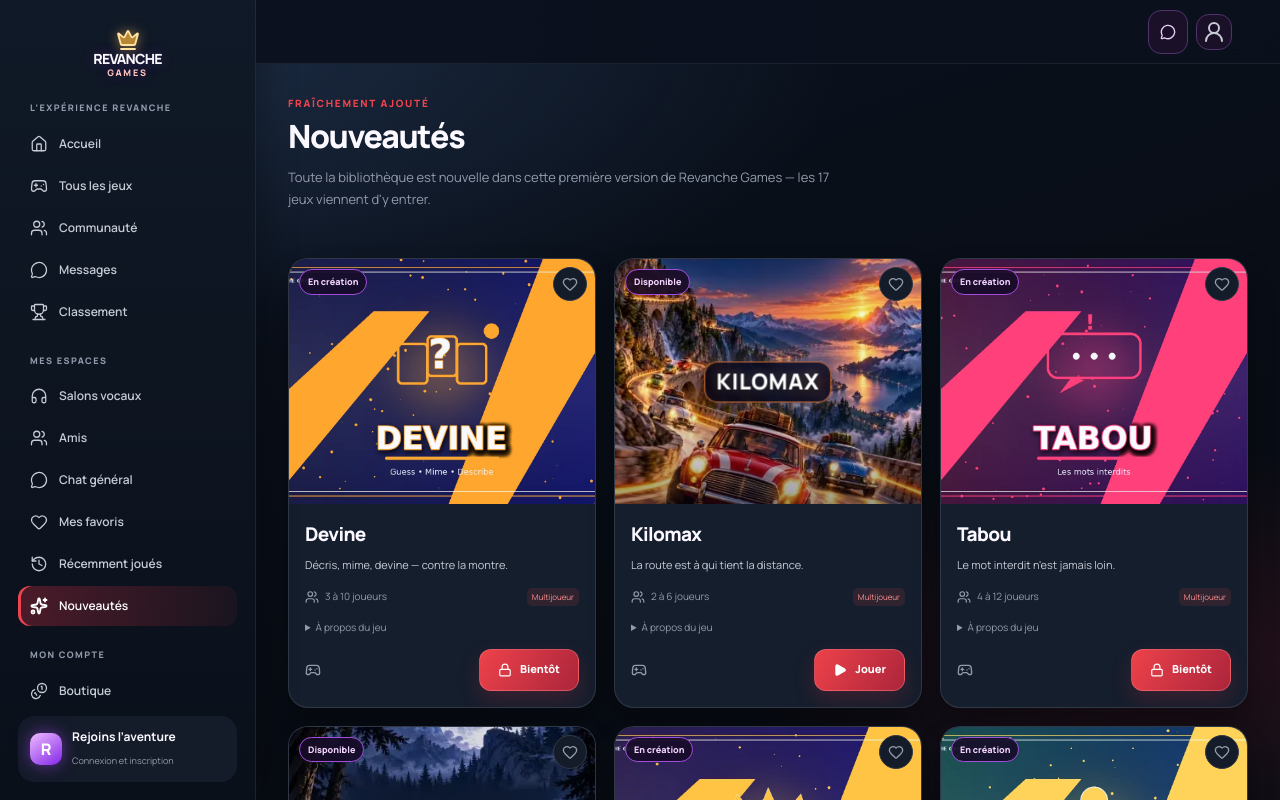
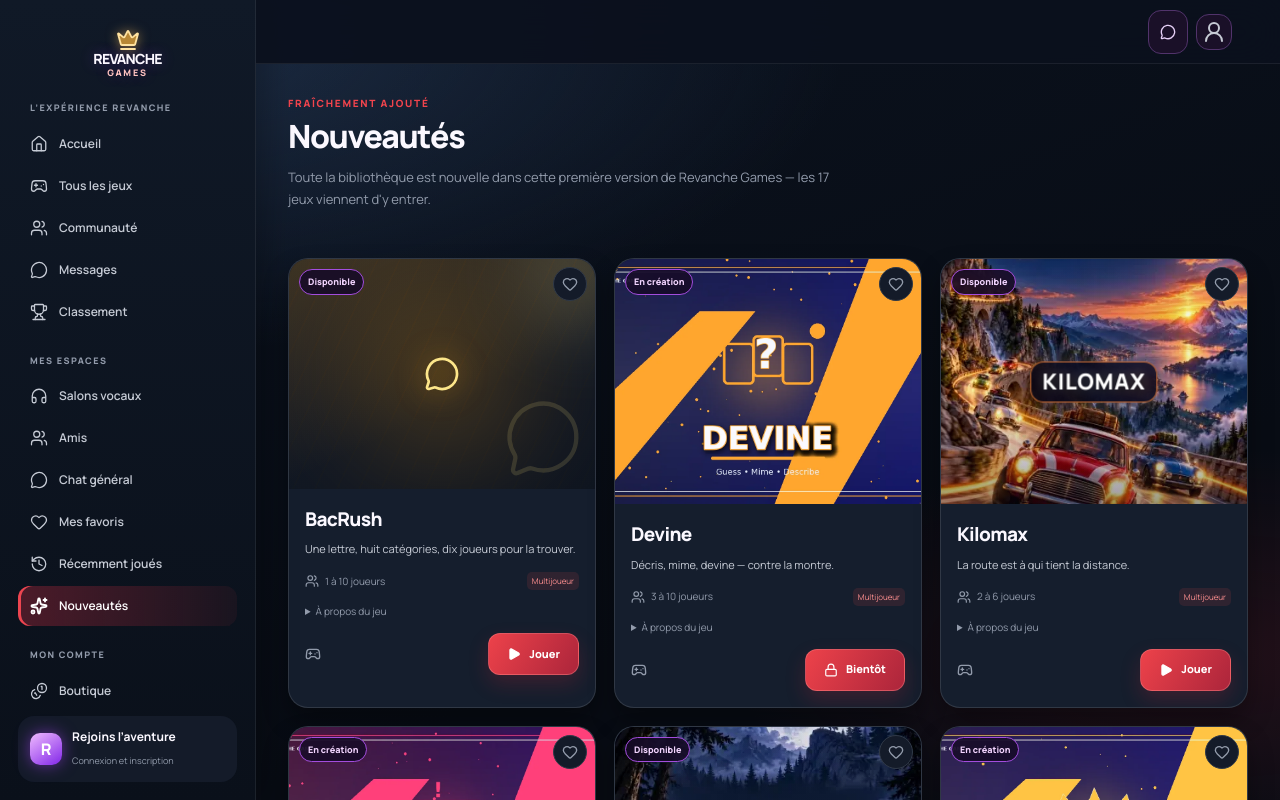
Before and after one commit to falmonmickael260-commits/revanchegames, a Next.js app: page /new in a window 1280 px wide. Shown: the top 800 px of the page. Built offline with nearby package versions, Linux system fonts and the light colour scheme; no server answers.

Commit message:
Active BacRush dans le catalogue

```diff
--- a/src/components/shell/ShellFrame.tsx
+++ b/src/components/shell/ShellFrame.tsx
@@ -97,7 +97,7 @@ export function ShellFrame({ children }: { children: React.ReactNode }) {
       {/* Inviter un ami sans quitter l'écran de jeu — seulement là, pour ne
           pas dupliquer le sélecteur de jeu de <InviteFriendDialog /> (ouvert
           depuis /friends), où le jeu reste à choisir. */}
-      {active && immersive && GAMES.find(game => game.id === active.slug)?.supportsRooms !== false && <InGameInviteDock gameSlug={active.slug} roomCode={active.roomCode} />}
+      {active && immersive && GAMES.find(game => game.id === active.slug)?.supportsRooms !== false && GAMES.find(game => game.id === active.slug)?.supportsPlatformInvites !== false && <InGameInviteDock gameSlug={active.slug} roomCode={active.roomCode} />}
 
       {/* Invitation reçue : par-dessus tout, y compris l'écran de jeu, où
           l'en-tête et sa cloche sont masqués. Une invitation est périssable. */}
--- a/src/components/social/InviteFriendDialog.tsx
+++ b/src/components/social/InviteFriendDialog.tsx
@@ -8,7 +8,7 @@ import { sendGameInvitation } from "@/lib/social/api";
 import { requestPushDelivery } from "@/lib/push-client";
 import type { FriendEntry } from "@/lib/social/types";
 
-const PLAYABLE = GAMES.filter((game) => game.enabled);
+const PLAYABLE = GAMES.filter((game) => game.enabled && game.supportsPlatformInvites !== false);
 
 /**
  * « Inviter à jouer » : choisir le jeu, puis envoyer.
@@ -26,7 +26,7 @@ export function InviteFriendDialog({
 }) {
   const { active } = useGameSession();
 
-  const [slug, setSlug] = useState(() => active?.slug ?? PLAYABLE[0]?.id ?? "");
+  const [slug, setSlug] = useState(() => PLAYABLE.some((game) => game.id === active?.slug) ? active!.slug : PLAYABLE[0]?.id ?? "");
   // Pré-rempli seulement si l'on invite dans la partie en cours.
   const roomCode = active?.slug === slug ? active.roomCode : null;
   const [pending, setPending] = useState(false);
--- a/src/data/games.ts
+++ b/src/data/games.ts
@@ -36,6 +36,22 @@ export const GAMES: Game[] = [
     theme: { accent: "#ff8a3d", accentSoft: "#ffc08a" },
     addedAt: "2026-10-21",
     players: "2 à 6 joueurs",
+  },
+  {
+    id: "bacrush",
+    name: "BacRush",
+    tagline: "Une lettre, huit catégories, dix joueurs pour la trouver.",
+    description:
+      "Petit Bac multijoueur avec salons à code, manches chronométrées et arbitrage des réponses.",
+    categories: ["ambiance", "quiz"],
+    status: "available",
+    enabled: true,
+    supportsPlatformInvites: false,
+    url: "https://bacrush.onrender.com/",
+    icon: "message-circle",
+    theme: { accent: "#f59e0b", accentSoft: "#fde68a" },
+    addedAt: "2026-11-05",
+    players: "1 à 10 joueurs",
   },
   {
     id: "tabou",
--- a/src/types/game.ts
+++ b/src/types/game.ts
@@ -46,6 +46,8 @@ export type Game = {
   enabled: boolean;
   /** False for solo games that have no multiplayer rooms. */
   supportsRooms?: boolean;
+  /** False when the game has no Revanche Games room-invitation connector yet. */
+  supportsPlatformInvites?: boolean;
   url?: string;
   theme: GameTheme;
   /** Decorative motif icon for the generated fallback illustration — resolved via GAME_ICON_MAP. */
```
Also changed, not shown: 2 other files (tests, documents, lock files or other folders).
